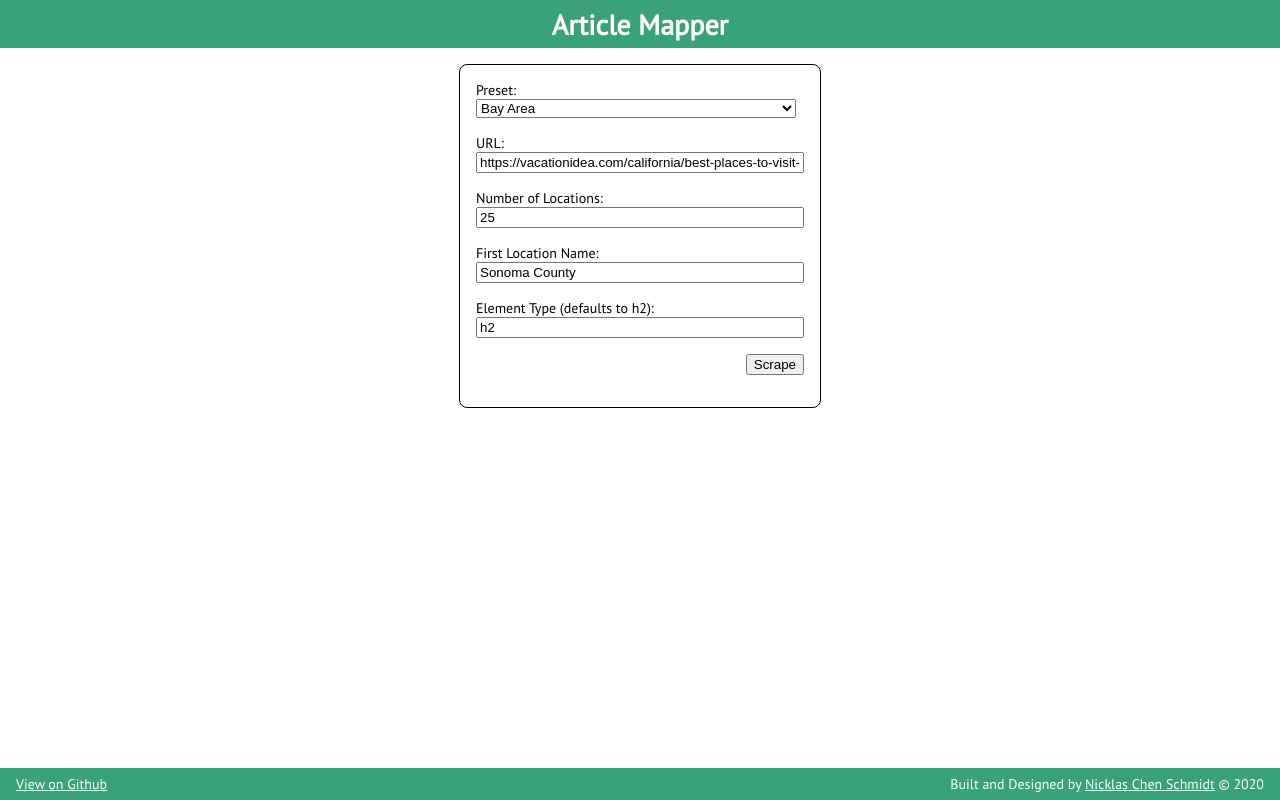
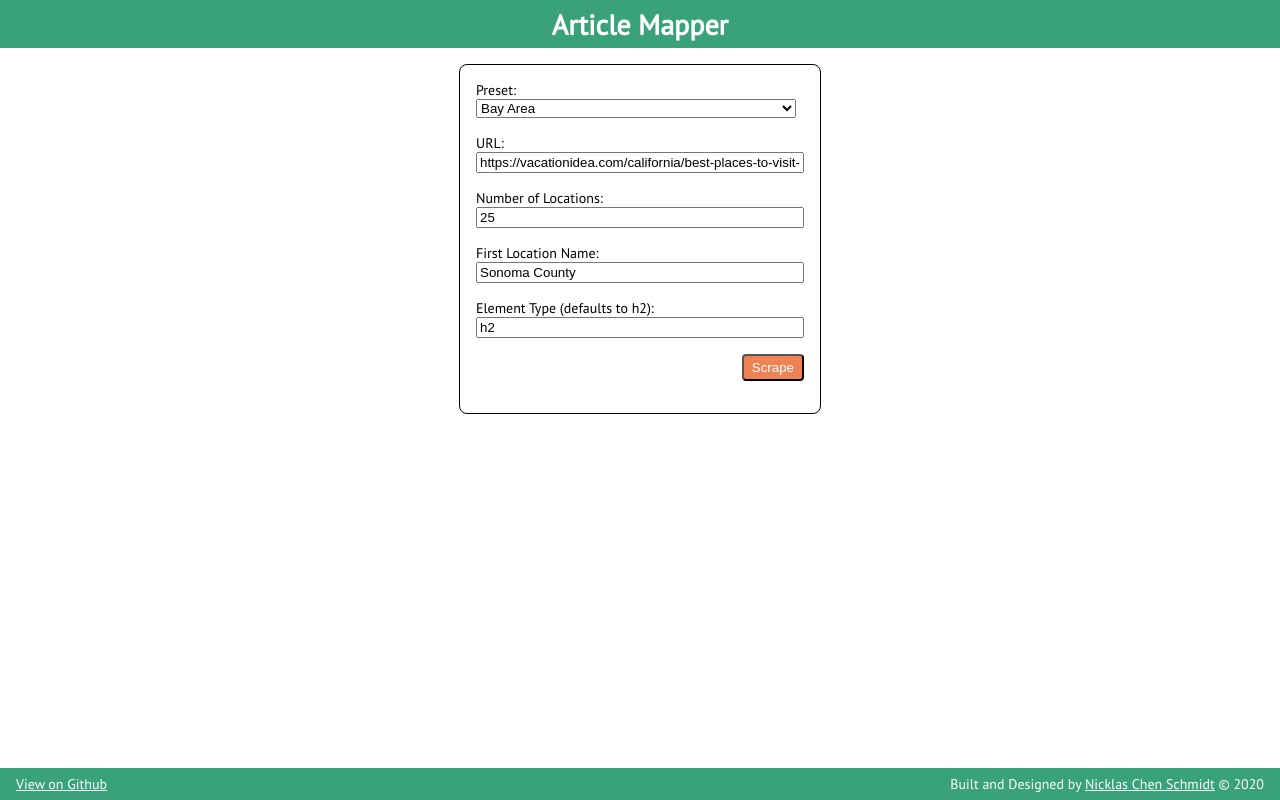
Before and after one commit to nicklascschmidt/article-mapper, a React (Create React App) app in the folder client/: page / in a window 1280 px wide. Built offline with nearby package versions, Linux system fonts and the light colour scheme.

Commit message:
css added submit button styles and hover style

```diff
--- a/client/src/index.css
+++ b/client/src/index.css
@@ -67,6 +67,19 @@ button:focus {
 }
 button:hover {
   opacity: .9;
+  box-shadow: 0px 2px 6px rgba(0,0,0,0.2);
+}
+
+input[type=submit] {
+  cursor: pointer;
+  border-radius: 4px;
+  background-color: var(--color-accent);
+  color: var(--color-white);
+  padding: 4px 8px;
+}
+input[type=submit]:hover {
+  opacity: .9;
+  box-shadow: 0px 2px 6px rgba(0,0,0,0.2);
 }
 
 input:focus {
```
